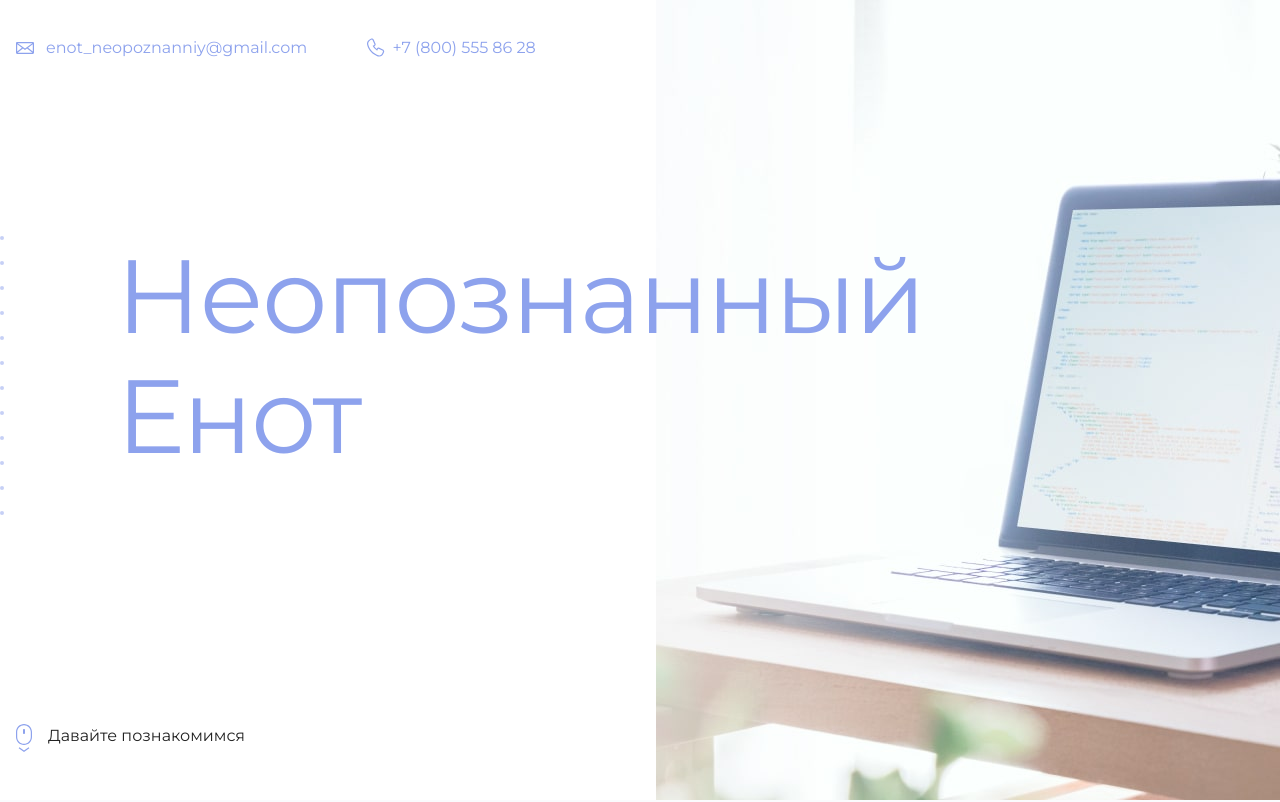
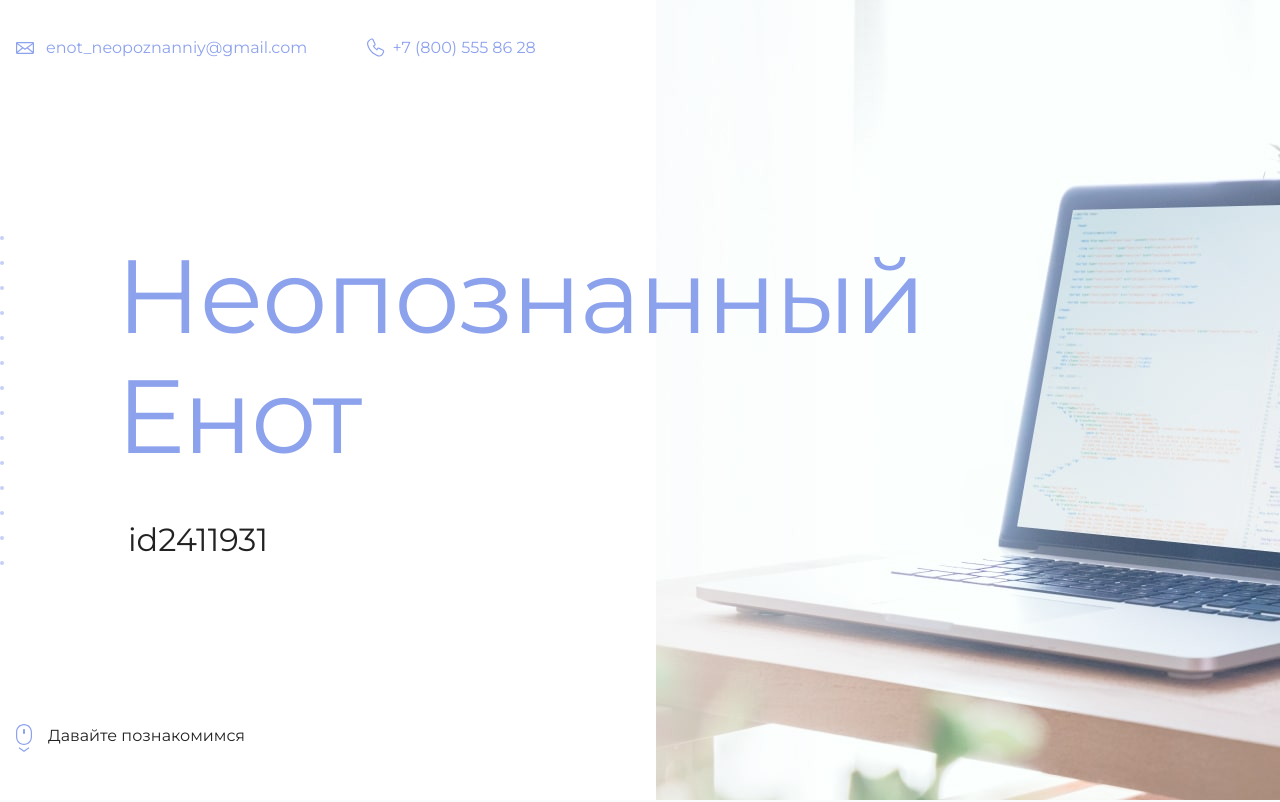
Before and after one commit to BleSSed67532/HTMLAcademy, a plain HTML site: page index.html in a window 1280 px wide. Shown: the top 802 px of the page. Drawn offline with Linux system fonts and the light colour scheme.

Commit message:
add id html

```diff
--- a/index.html
+++ b/index.html
@@ -19,7 +19,7 @@
       <section class="hero-image">
         <div class="container">
           <h1 class="heading">Неопознанный Енот</h1>
-          <p><!-- Тут ваш id на сайте Академии --></p>
+          <p>id2411931</p>
         </div>
       </section>
 
```
